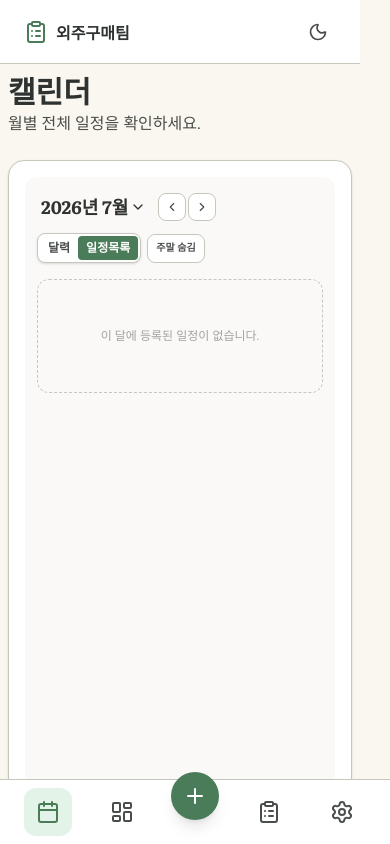
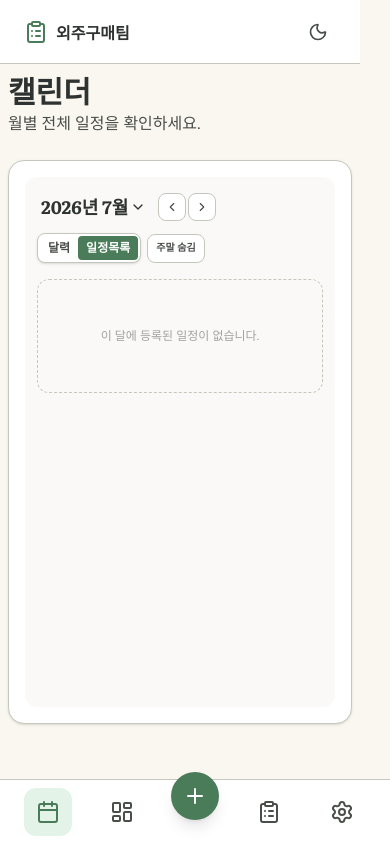
Before and after one commit to ddooki/procurement-scheduler, a Next.js app: page / in a window 390 px wide. Built offline with nearby package versions, Linux system fonts and the light colour scheme.

Commit message:
design: 모바일 동적 뷰포트 dvh 적용 및 하단 네비게이션 안전 영역(Safe Area) 여백 반영

```diff
--- a/app/page.tsx
+++ b/app/page.tsx
@@ -607,7 +607,7 @@ export default function App() {
   }
 
   return (
-    <div className="flex h-screen bg-background text-on-background overflow-hidden font-body selection:bg-primary-container selection:text-on-primary-container">
+    <div className="flex h-[100dvh] bg-background text-on-background overflow-hidden font-body selection:bg-primary-container selection:text-on-primary-container">
       {/* Left Navigation */}
       <nav className="w-64 flex-shrink-0 bg-surface border-r border-border flex flex-col hidden md:flex">
         <div className="p-6 pb-8 border-b border-border/50">
@@ -689,7 +689,7 @@ export default function App() {
       </nav>
 
       {/* Main Content Area */}
-      <div className="flex-1 flex flex-col h-screen overflow-hidden">
+      <div className="flex-1 flex flex-col h-full lg:h-[100dvh] overflow-hidden">
         {/* Mobile Header */}
         <header className="h-16 px-6 border-b border-border bg-surface flex items-center justify-between flex-shrink-0 z-10 md:hidden">
           <div className="flex items-center gap-2">
@@ -707,7 +707,7 @@ export default function App() {
         </header>
 
         {/* Dynamic Content */}
-        <main className="flex-1 overflow-x-hidden overflow-y-auto bg-background p-2 sm:p-6 cell-scroll">
+        <main className="flex-1 overflow-x-hidden overflow-y-auto bg-background p-2 sm:p-6 pb-[calc(6rem+env(safe-area-inset-bottom))] sm:pb-6 cell-scroll">
           <div className="max-w-7xl mx-auto h-full lg:h-full flex flex-col">
             <AnimatePresence mode="wait">
               {activeTab === "dashboard" && (
@@ -1279,7 +1279,7 @@ export default function App() {
       </div>
 
       {/* Mobile Nav */}
-      <nav className="md:hidden fixed bottom-0 left-0 right-0 bg-surface border-t border-border flex items-center justify-between px-6 py-2 z-50">
+      <nav className="md:hidden fixed bottom-0 left-0 right-0 bg-surface border-t border-border flex items-center justify-between px-6 pt-2 pb-[calc(0.5rem+env(safe-area-inset-bottom))] z-50">
         <MobileNavItem icon={<CalendarIcon />} isActive={activeTab === "calendar"} onClick={() => setActiveTab("calendar")} />
         <MobileNavItem icon={<LayoutDashboard />} isActive={activeTab === "dashboard"} onClick={() => setActiveTab("dashboard")} />
         <button
```
